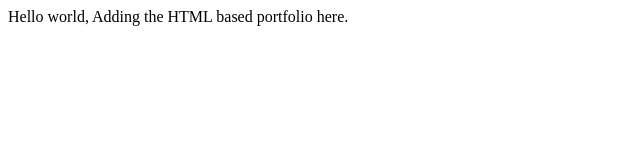
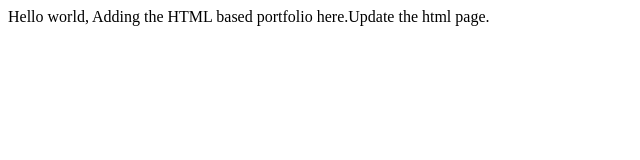
Before and after one commit to Prashant1562/Prashant1562.github.io, a plain HTML site: page index.html in a window 1280 px wide. Shown: the whole page, without its empty margins (0-640 px from the left). Drawn offline with Linux system fonts and the light colour scheme.

Commit message:
second commit

```diff
--- a/index.html
+++ b/index.html
@@ -7,6 +7,6 @@
     <title>Document</title>
 </head>
 <body>
-    Hello world, Adding the HTML based portfolio here.
+    Hello world, Adding the HTML based portfolio here.Update the html page.
 </body>
 </html>
```
